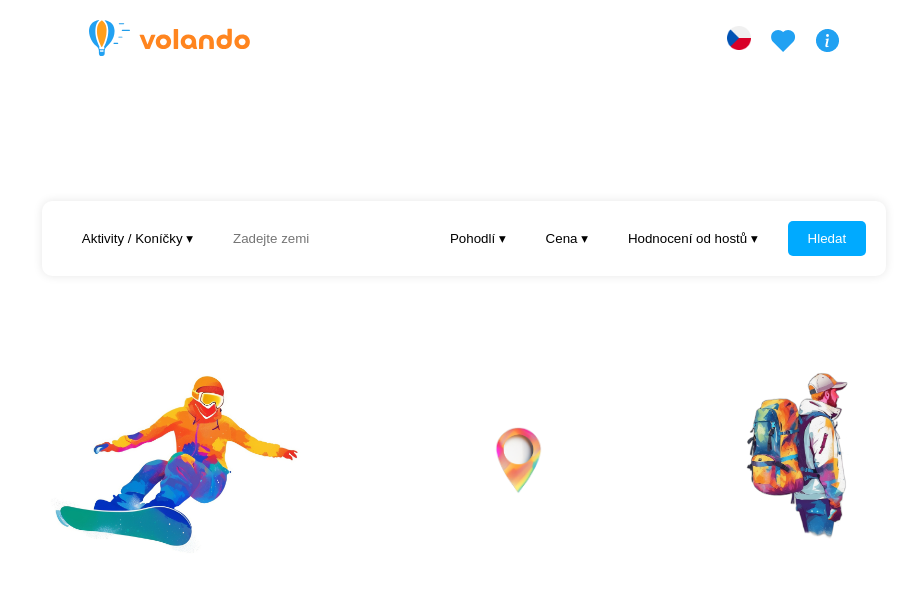
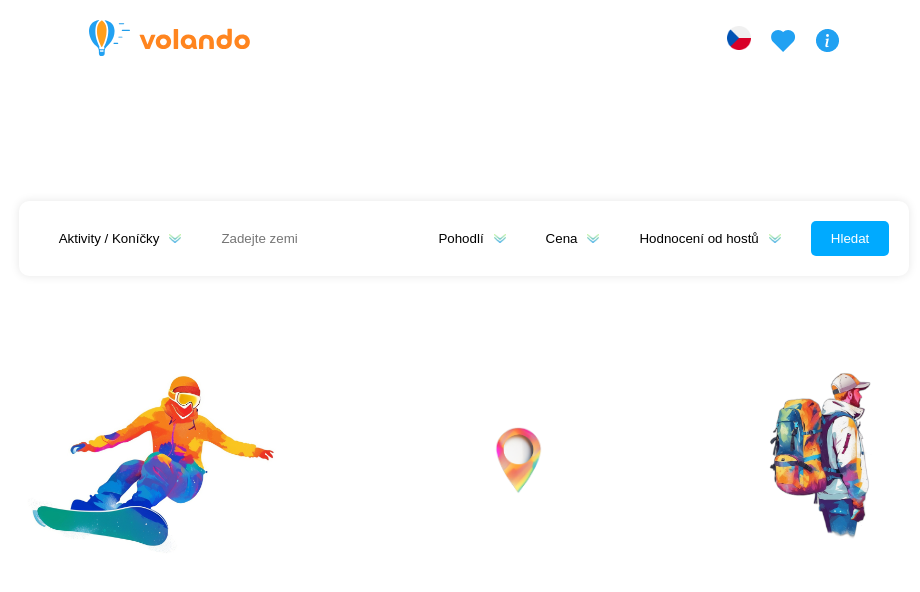
Before and after one commit to olena-ho/volando, a React (Vite) app: page / in a window 1280 px wide. Shown: the top 592 px of the page, without its empty margins (176-1096 px from the left). Built offline with nearby package versions, Linux system fonts and the light colour scheme.

Commit message:
added dropdown icon

```diff
--- a/src/Components/Dropdown/index.jsx
+++ b/src/Components/Dropdown/index.jsx
@@ -1,5 +1,6 @@
 import React, { useState, useEffect, useRef } from "react";
 import "./style.css";
+import icon from "./img/down-icon.png"
 
 export const Dropdown = ({ title, options, onChange }) => {
   const [show, setShow] = useState(false);
@@ -36,7 +37,7 @@ export const Dropdown = ({ title, options, onChange }) => {
   return (
     <div className="dropdown-wrapper" ref={dropdownRef}>
       <button className="dropdown-button" onClick={toggleDropdown}>
-        {title} &#9662;
+        {title} <img src={icon} alt="down-icon" className="down-icon"/>
       </button>
       <div className={`dropdown-content ${show ? "show" : ""}`}>
         {options.map((option) => (
--- a/src/Components/Dropdown/style.css
+++ b/src/Components/Dropdown/style.css
@@ -14,10 +14,17 @@
   border-radius: 5px;
   padding: 10px;
   cursor: pointer;
+  display: flex;
+  align-items: center;
 }
 
 .dropdown-button:hover {
   color: #00aaff;
+}
+
+.down-icon {
+  margin-left: 10px;
+  width: 12px;
 }
 
 .autocomplete-list {
```
Also changed, not shown: src/Components/Dropdown/img/down-icon.png (added).
